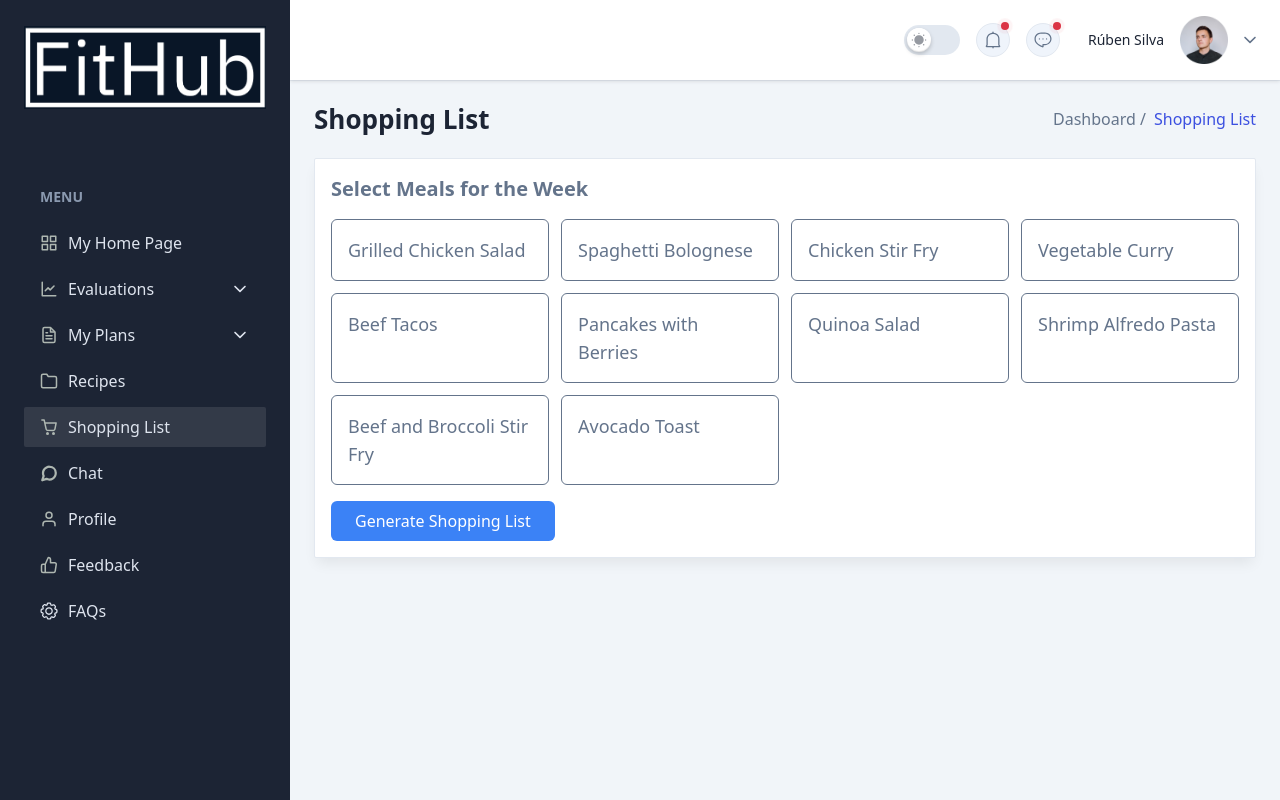
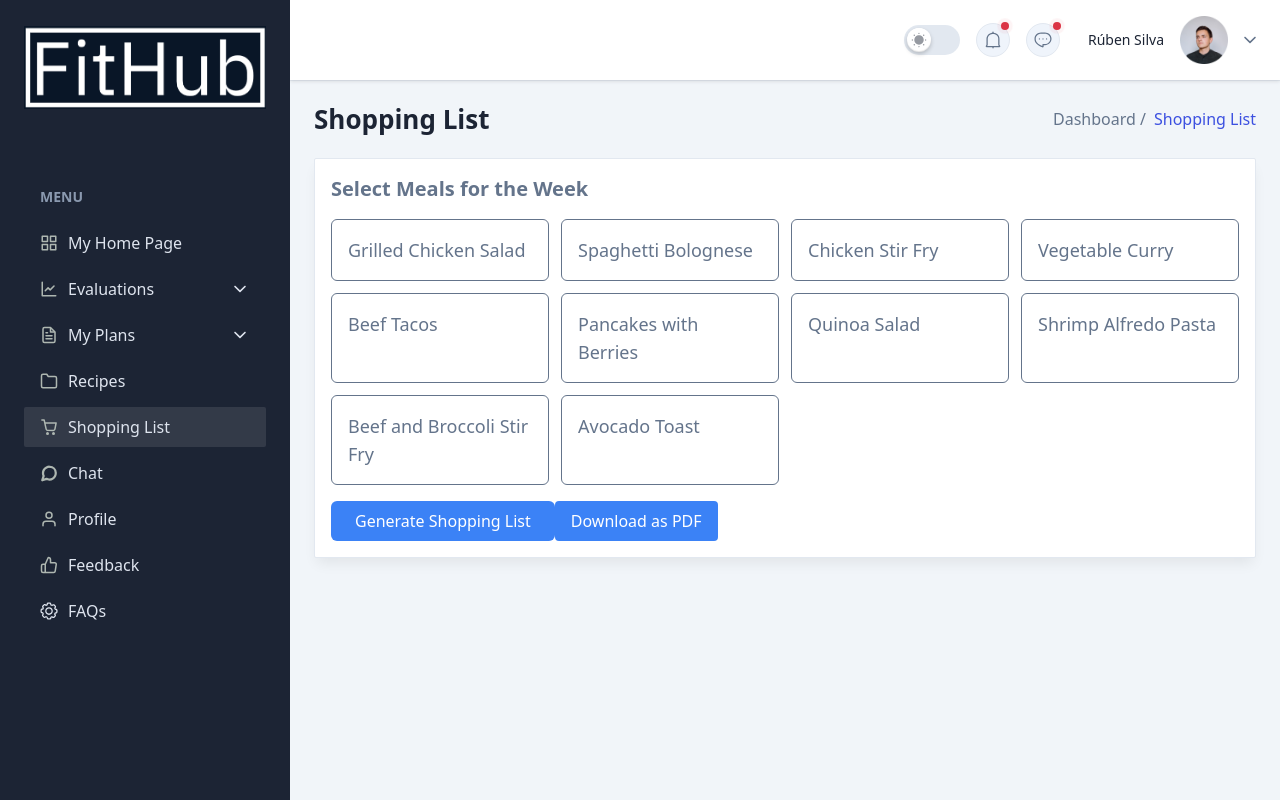
Before and after one commit to vmirfak/dev-fit-hub, a React (Vite) app: page /shoppinglist in a window 1280 px wide. Built offline with nearby package versions, Linux system fonts and the light colour scheme.

Commit message:
Make pdf of grocey list.

```diff
--- a/package.json
+++ b/package.json
@@ -18,6 +18,8 @@
     "expo-font": "^12.0.10",
     "flatpickr": "^4.6.13",
     "formik": "^2.4.6",
+    "html2canvas": "^1.4.1",
+    "jspdf": "^2.5.2",
     "jsvectormap": "^1.6.0",
     "react": "^18.3.1",
     "react-apexcharts": "^1.4.1",
--- a/src/pages/ShoppingList.tsx
+++ b/src/pages/ShoppingList.tsx
@@ -1,6 +1,7 @@
 import { useState } from "react";
 import Breadcrumb from "../components/Breadcrumbs/Breadcrumb";
 import DefaultLayout from "../layout/DefaultLoayout";
+import { jsPDF } from "jspdf";
 
 // Define types for ingredients and meals
 interface Ingredient {
@@ -135,11 +136,17 @@ const ShoppingList = () => {
 
   // Generate shopping list based on selected meals
   const generateShoppingList = () => {
-    const list: { [key: string]: { name: string; quantity: string; amount: number; unit: string } } = {};
+    const list: {
+      [key: string]: {
+        name: string;
+        quantity: string;
+        amount: number;
+        unit: string;
+      };
+    } = {};
 
     selectedMeals.forEach((meal) => {
       meal.ingredients.forEach((ingredient) => {
-        // Use regex to separate numbers and unit
         const match = ingredient.quantity.match(/(\d+)(\s*)([a-zA-Z]*)/);
         const parsedAmount = match ? parseFloat(match[1]) : 0;
         const unit = match && match[3] ? match[3] : "";
@@ -157,15 +164,28 @@ const ShoppingList = () => {
       });
     });
 
+    const sortedList = Object.values(list).sort((a, b) =>
+      a.name.localeCompare(b.name)
+    );
+
     setShoppingList(
-      Object.values(list).map((item) => ({
+      sortedList.map((item) => ({
         name: item.name,
         quantity: `${item.amount} ${item.unit}`,
       }))
     );
   };
 
+  const generatePDF = () => {
+    const pdf = new jsPDF();
+    pdf.text("Shopping List", 20, 20);
 
+    shoppingList.forEach((item, index) => {
+      pdf.text(`${item.name}: ${item.quantity}`, 20, 30 + index * 10);
+    });
+
+    pdf.save("shopping-list.pdf");
+  };
 
   return (
     <DefaultLayout isModalOpen={isOpen}>
@@ -210,6 +230,12 @@ const ShoppingList = () => {
             </ul>
           </div>
         )}
+        <button
+          onClick={generatePDF}
+          className="mt-4 bg-blue-500 text-white px-4 py-2 rounded"
+        >
+          Download as PDF
+        </button>
       </div>
     </DefaultLayout>
   );
```
Also changed, not shown: 1 other file (tests, documents, lock files or other folders). Lines whose indentation alone changed are shown as unchanged.
